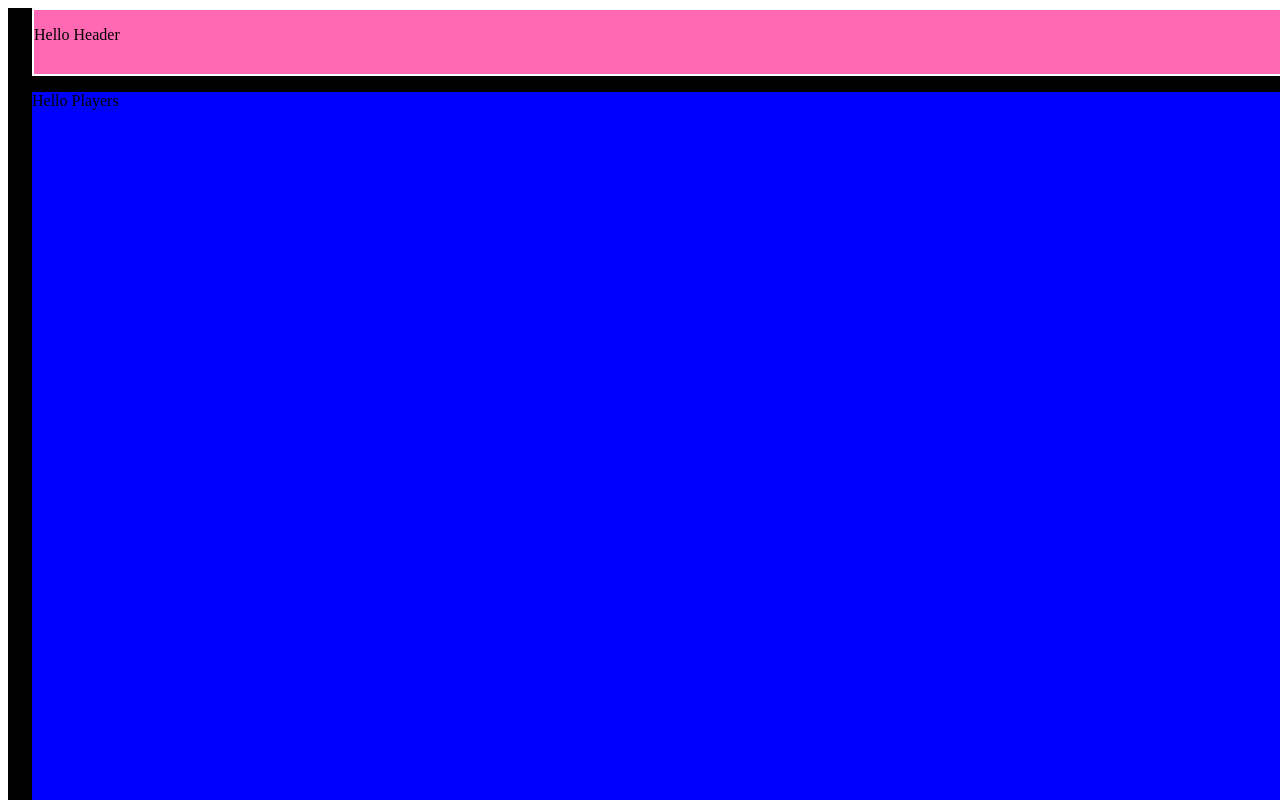
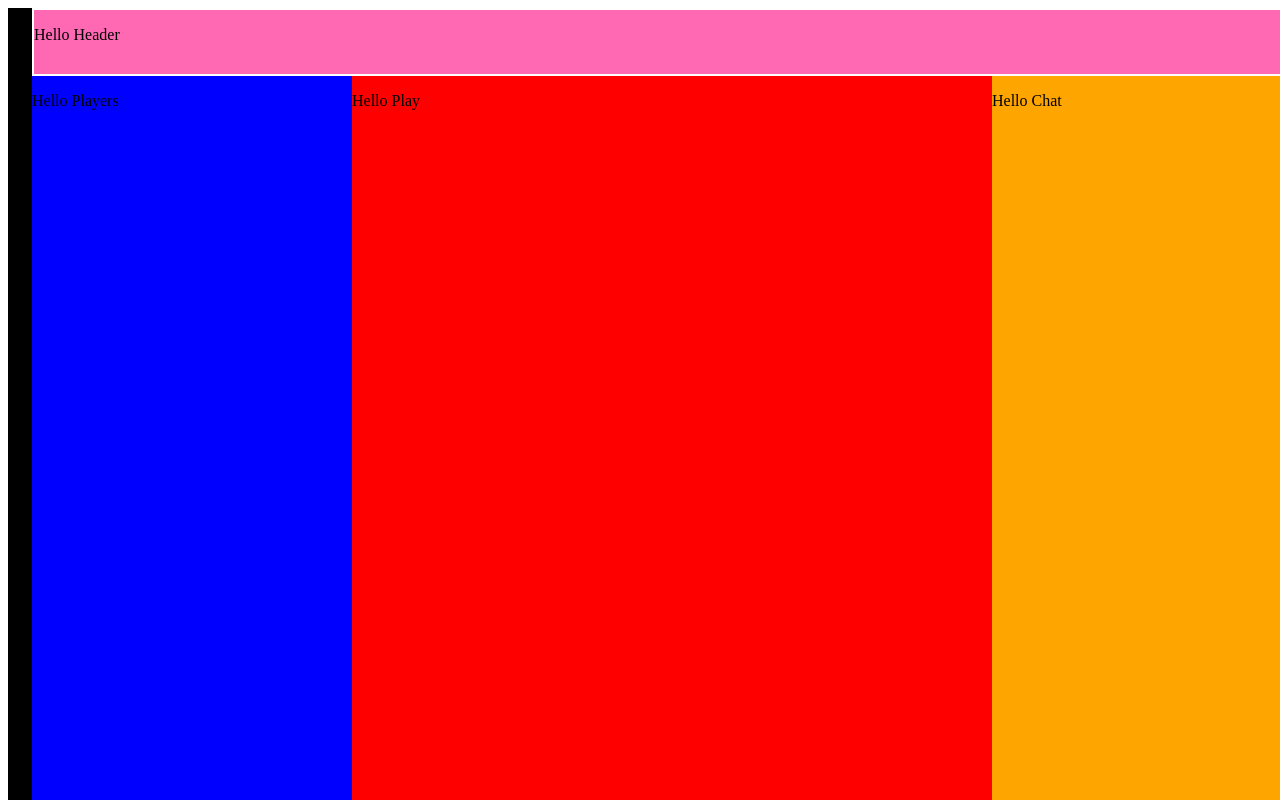
Before and after one commit to dohnnie/se-project, a React (Vite) app in the folder frontend/: page / in a window 1280 px wide. Shown: the top 800 px of the page. Built offline with nearby package versions, Linux system fonts and the light colour scheme; no server answers.

Commit message:
Fixed layout

```diff
--- a/frontend/src/GamePage.tsx
+++ b/frontend/src/GamePage.tsx
@@ -19,7 +19,7 @@ const GamePage = () => {
                 <p>Hello Header</p>
             </Box>
             {/* Wrapper div for layout*/}
-            <Box sx={{ minHeight: '92vh', minWidth: '100vw', flexDirection: 'row' }}>
+            <Box sx={{ minHeight: '92vh', minWidth: '100vw', display: "flex", flexDirection: "row" }}>
                 {/* Player list */}
                 <Box
                     sx={{
```
